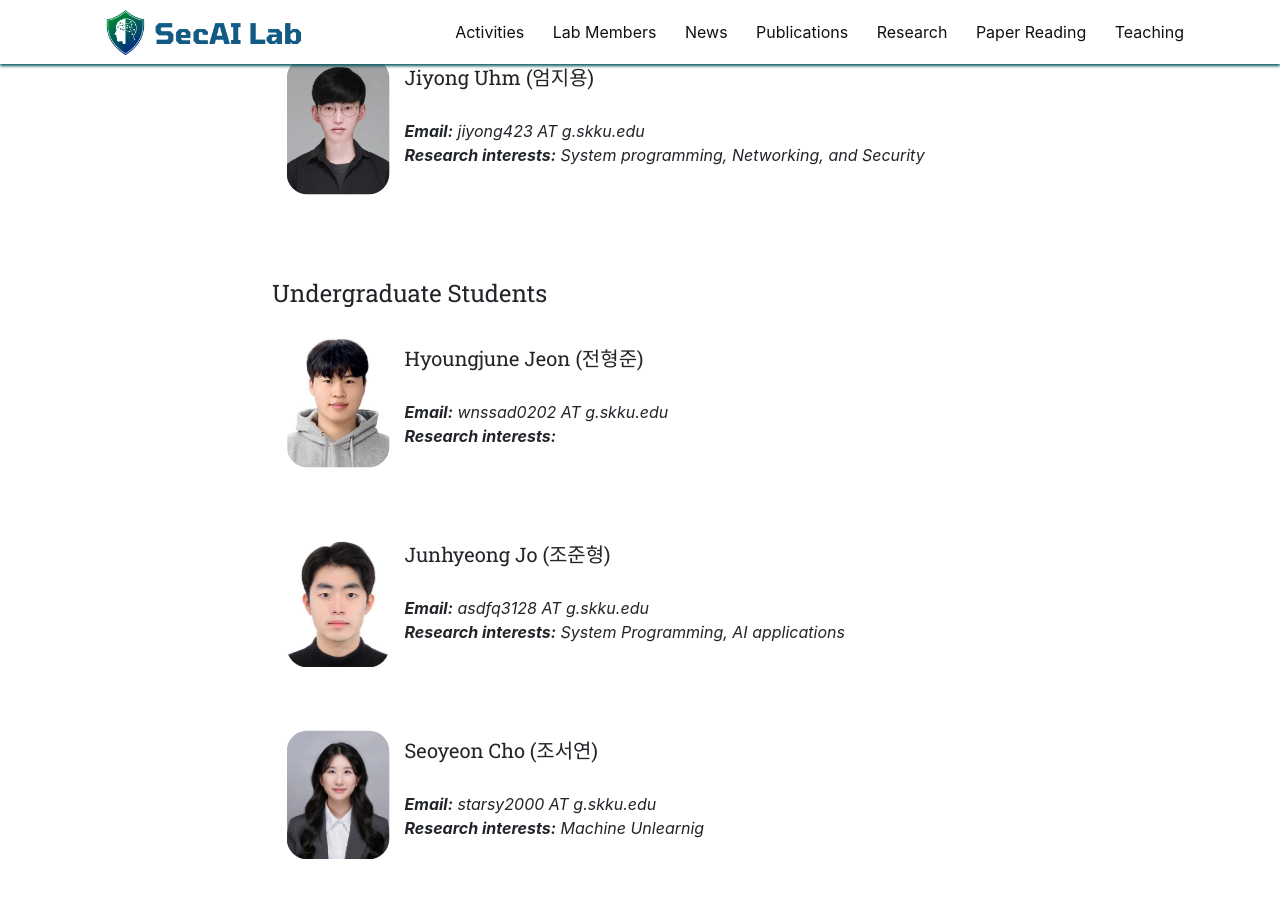
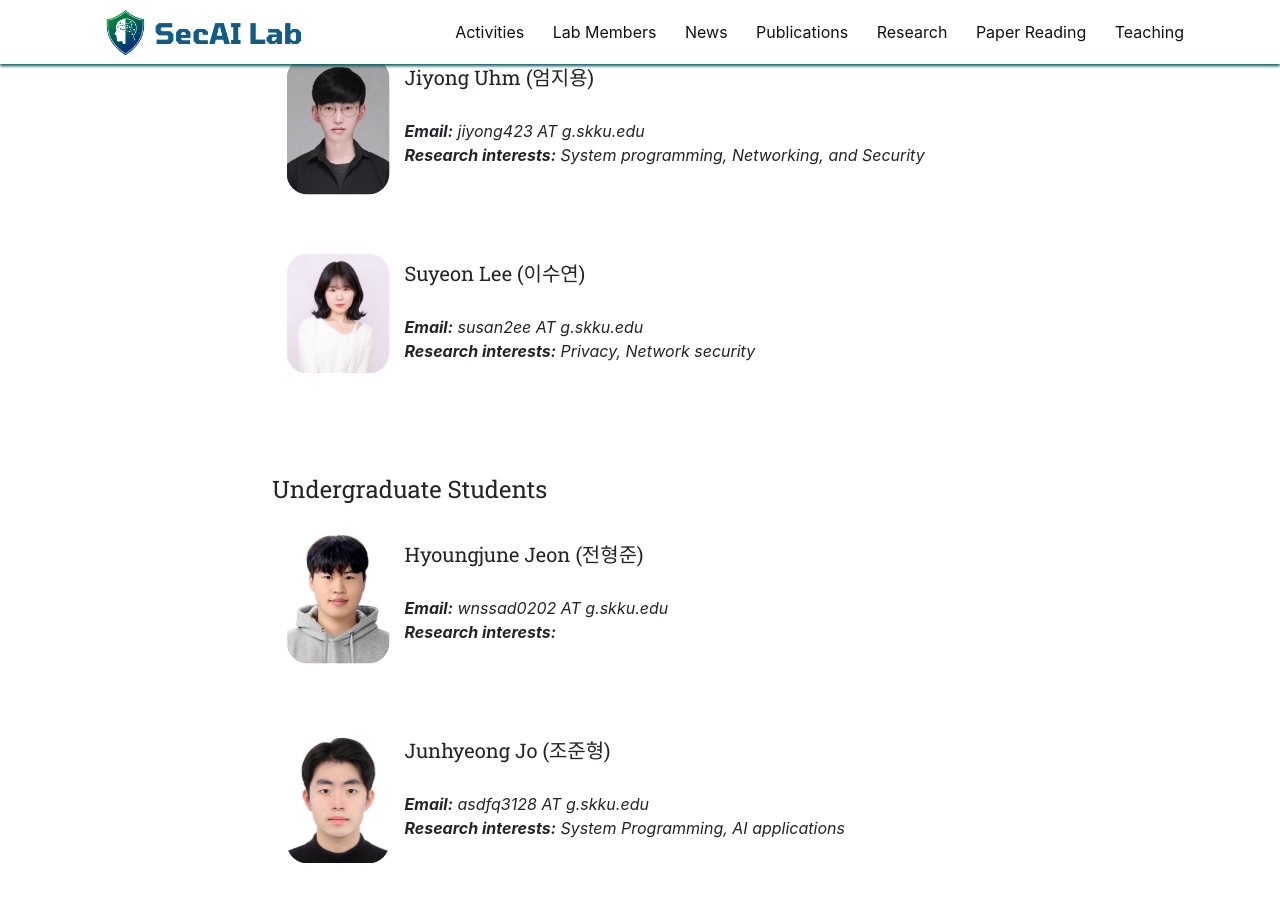
Before and after one commit to SecAI-Lab/secai-lab.github.io, a Jekyll site: the page built from pages/members.md, in a window 1280 px wide and 900 px high, scrolled down 947 px. Built offline with Jekyll 4.4.1, drawn with Linux system fonts in a browser that asks for light colours; nearby versions of some CDN libraries.

Commit message:
suyeon joined

```diff
--- a/_data/msb_students.yml
+++ b/_data/msb_students.yml
@@ -15,3 +15,9 @@
   info: Master student
   email: jiyong423 AT g.skku.edu
   research: System programming, Networking, and Security
+
+- name: Suyeon Lee (이수연)
+  photo: suyeon.jpg
+  info: Master student
+  email: susan2ee AT g.skku.edu
+  research: Privacy, Network security
--- a/_data/news.yml
+++ b/_data/news.yml
@@ -1,3 +1,7 @@
+- date: Feb 26, 2024
+  headline: "Suyeon Lee joined our lab, welcome!"
+  id: 0
+
 - date: Feb 15, 2024
   headline: "Yuldoshkhujaev Shakhzod joined our lab, welcome!"
   id: 0
```
Also changed, not shown: images/members/suyeon.jpg (added).
